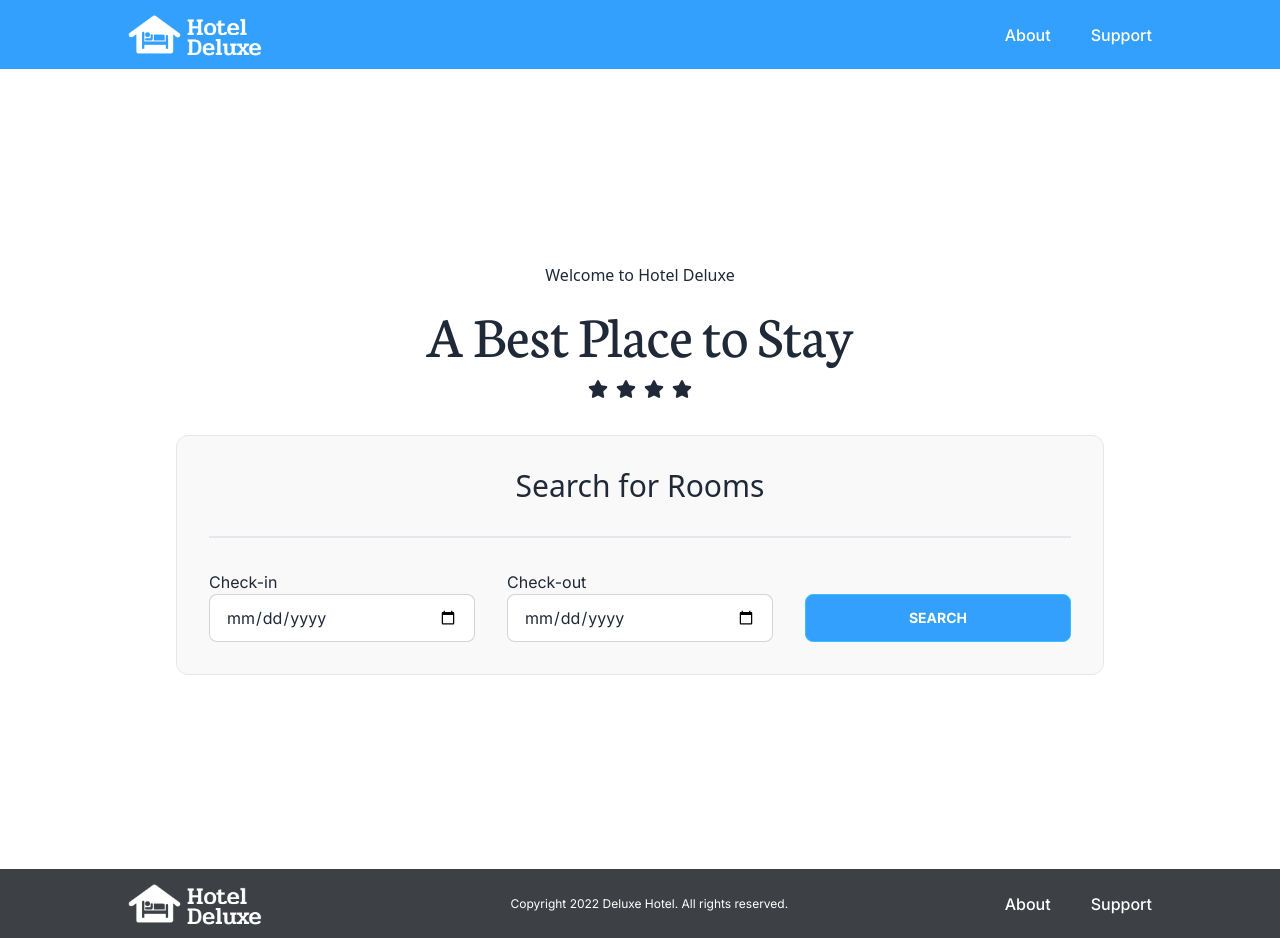
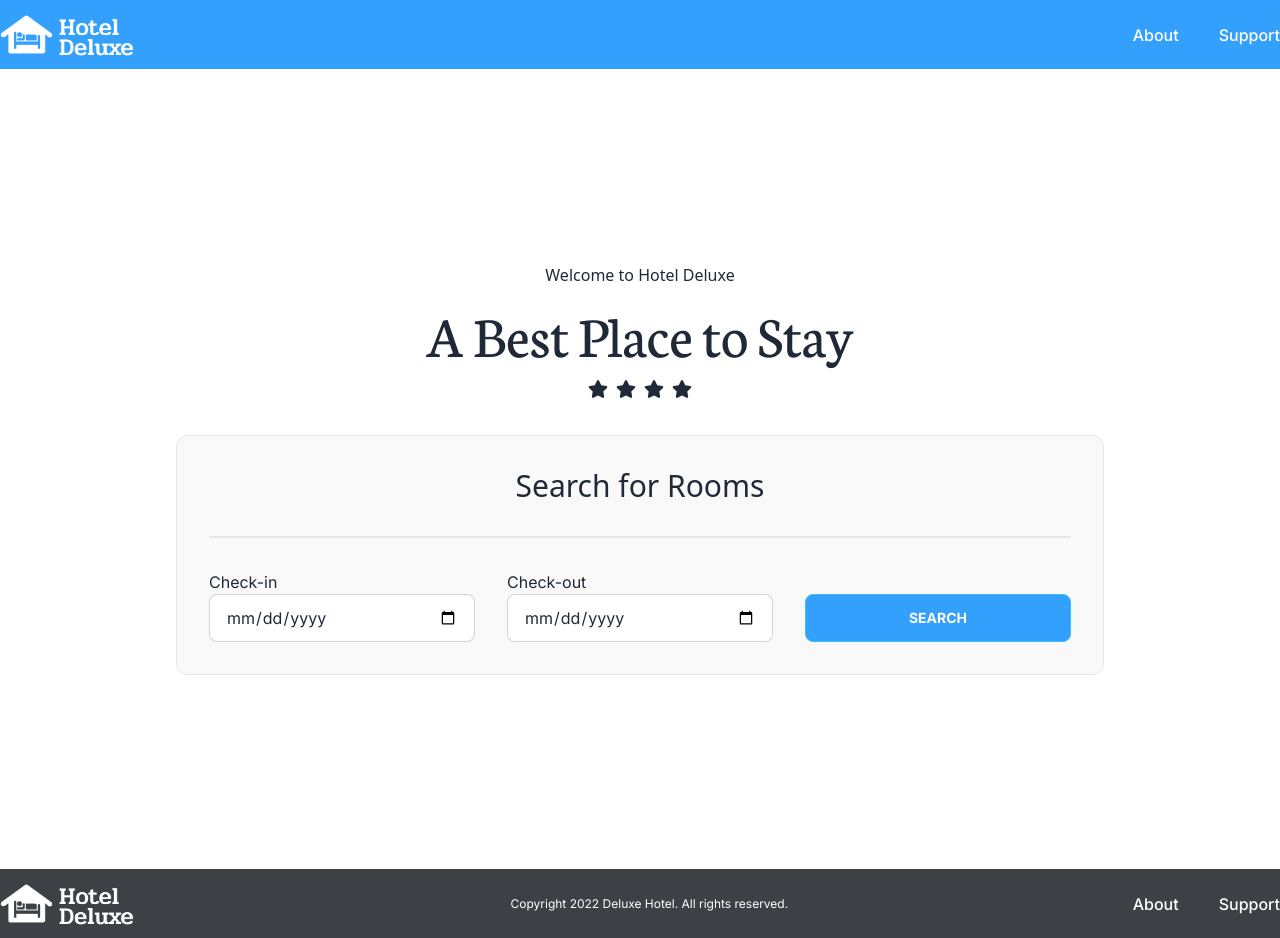
Before and after one commit to Leoasa1/hotel-frontend, a Next.js app: page / in a window 1280 px wide. Built offline with nearby package versions, Linux system fonts and the light colour scheme.

Commit message:
version 2

```diff
--- a/components/footer/Footer.js
+++ b/components/footer/Footer.js
@@ -6,8 +6,8 @@
 
 const Footer = () => {
 	return (
-		<footer className="inter bg-secondary flex justify-center">
-			<div className="w-full max-w-[1024px] flex justify-between items-center py-2 ">
+		<footer className="inter bg-secondary">
+			<div className="container mx-auto flex justify-between items-center py-2 ">
 			<Link href="/">
 				<Image src="/images/logo.png" alt="Hotel Deluxe" width={166} height={53} className="object-cover cursor-pointer" />
 			</Link>
--- a/components/navbar/Navbar.js
+++ b/components/navbar/Navbar.js
@@ -5,8 +5,8 @@
 
 const Navbar = () => {
 	return (
-		<footer className="inter bg-primary flex justify-center">
-		<div className="max-w-[1024px] w-full flex justify-between items-center py-2 ">
+		<footer className="inter bg-primary">
+		<div className="container mx-auto flex justify-between items-center py-2 ">
 		<Link href="/">
 			<Image src="/images/logo.png" alt="Hotel Deluxe" width={166} height={53} className="object-cover cursor-pointer" />
 		</Link>
```
